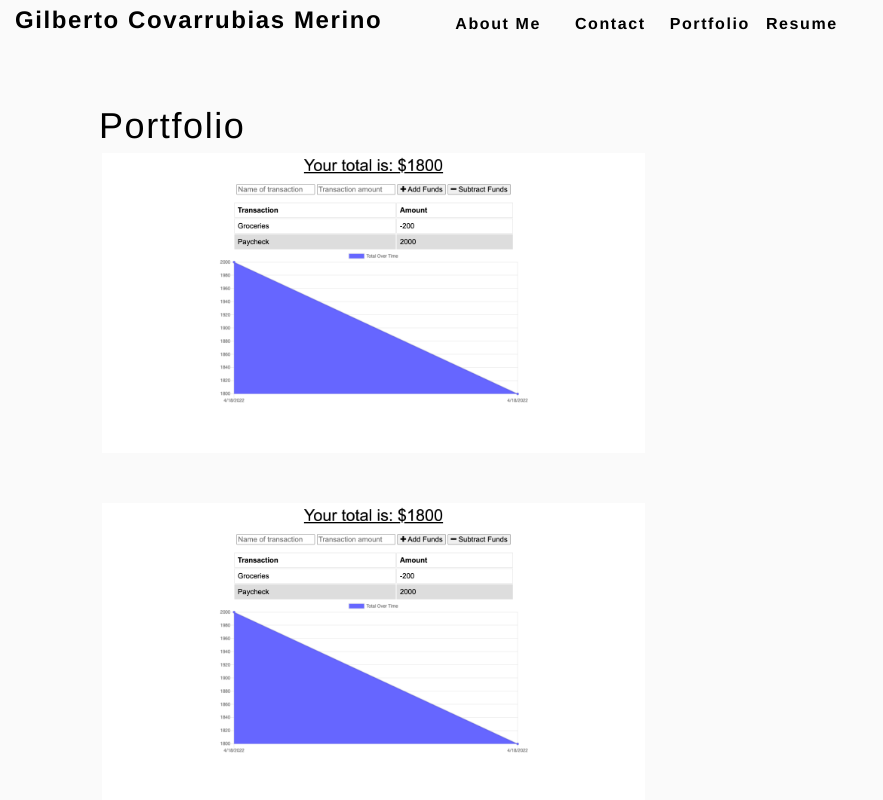
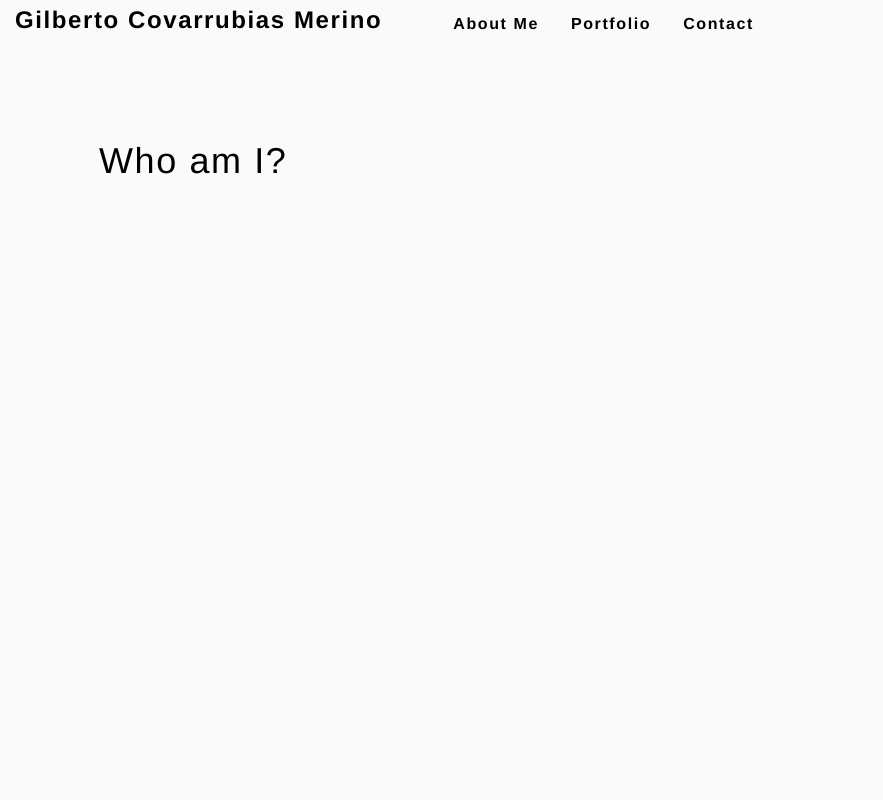
Before and after one commit to perfect-perfect/react-portfolio, a React (Create React App) app: page / in a window 1280 px wide. Shown: the top 800 px of the page, without its empty margins (0-883 px from the left). Built offline with nearby package versions, Linux system fonts and the light colour scheme.

Commit message:
using && and state to conditionally render sections

```diff
--- a/src/App.js
+++ b/src/App.js
@@ -6,6 +6,10 @@ import Portfolio from './components/Portfolio';
 import About from './components/About'
 
 function App() {
+
+	const [aboutMeSelected, setAboutMeSelected] = useState(true)
+	const [portfolioSelected, setPortfolioSelected] = useState(false)
+
 	const [categories] = useState([
         {
             name: "portfolio",
@@ -22,10 +26,19 @@ function App() {
 			<Header
 				categories={categories}
 				setCurrentCategory={setCurrentCategory}
+				aboutMeSelected={aboutMeSelected}
+				setAboutMeSelected={setAboutMeSelected}
+				portfolioSelected={portfolioSelected}
+				setPortfolioSelected={setPortfolioSelected}
 			></Header>
 			<main>
-				<Portfolio currentCategory={currentCategory}></Portfolio>
-				<About></About>
+				{portfolioSelected &&
+					<Portfolio currentCategory={currentCategory}></Portfolio>
+				}
+				{/* <Portfolio currentCategory={currentCategory}></Portfolio> */}
+				{aboutMeSelected &&
+					<About></About>
+				}
 
 			</main>
 		</div>
--- a/src/components/Header/index.js
+++ b/src/components/Header/index.js
@@ -5,7 +5,11 @@ function Header(props) {
 
     const {
         categories = [],
-        setCurrentCategory
+        setCurrentCategory,
+        aboutMeSelected,
+        setAboutMeSelected,
+        portfolioSelected,
+        setPortfolioSelected
     } = props
 
     return (
@@ -18,6 +22,10 @@ function Header(props) {
             <Nav
                 categories={categories}
                 setCurrentCategory={setCurrentCategory}
+                aboutMeSelected={aboutMeSelected}
+				setAboutMeSelected={setAboutMeSelected}
+                portfolioSelected={portfolioSelected}
+                setPortfolioSelected={setPortfolioSelected}
             ></Nav>
 
         </header>
--- a/src/components/Nav/index.js
+++ b/src/components/Nav/index.js
@@ -6,7 +6,21 @@ function Nav(props) {
     const {
         categories = [],
         // setCurrentCategory
+        aboutMeSelected,
+        setAboutMeSelected,
+        portfolioSelected,
+        setPortfolioSelected
     } = props
+
+    const aboutMeSelection = () => {
+        setAboutMeSelected(true);
+        setPortfolioSelected(false);
+    }
+
+    const portfolioSelection = () => {
+        setAboutMeSelected(false);
+        setPortfolioSelected(true);
+    }
 
     function categorySelected(name) {
         console.log(`${name} clicked`)
@@ -17,20 +31,25 @@ function Nav(props) {
         <nav className="flex-row px-1">
             <ul className="flex-row">
                 <li className="mx-2">
-                    <a href="#about">
+                    <span onClick={aboutMeSelection}>
                         About Me
-                    </a>
+                    </span>
+                </li>
+                <li className="mx-2">
+                    <span onClick={portfolioSelection}>
+                        Portfolio
+                    </span>
                 </li>
                 <li className="mx-2">
                     <span>Contact</span>
                 </li>
-                {categories.map((category) => (
+                {/* {categories.map((category) => (
                     <li className="mx-1" key={category.name}>
                         <span onClick={() => categorySelected(category.name)}>
                             {capitalizeFirstLetter(category.name)}
                         </span>
                     </li>
-                ))}
+                ))} */}
             </ul>
         </nav>
 
```
